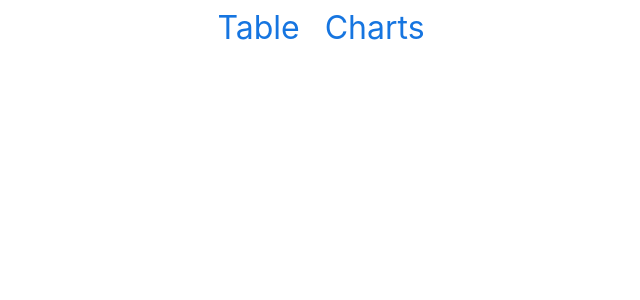
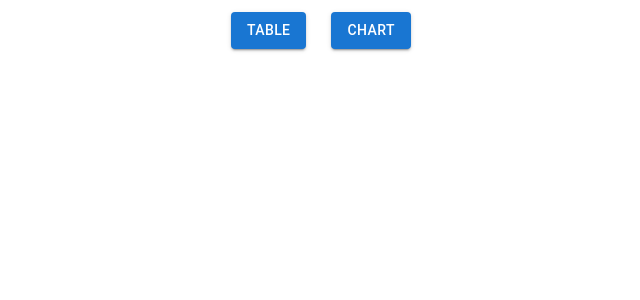
Before and after one commit to austinpapritz/libraries-React-spotlight, a React (Create React App) app: page / in a window 1280 px wide. Shown: the top 300 px of the page, without its empty margins (319-959 px from the left). Built offline with nearby package versions, Linux system fonts and the light colour scheme; the HTML template or start-up script is replaced by a standard one.

Commit message:
added MUI css to table and chart buttons in App

```diff
--- a/src/App.js
+++ b/src/App.js
@@ -3,13 +3,18 @@ import './App.css';
 
 import Charts from './components/Charts/Charts.js';
 import TableComp from './components/TableComp/TableComp.js';
+import Button from '@mui/material/Button';
 
 function App() {
   return (
     <div className="App">
       <nav>
-        <Link to="/table">Table</Link>
-        <Link to="/charts">Charts</Link>
+        <Link to="/table">
+          <Button variant="contained">Table</Button>
+        </Link>
+        <Link to="/charts">
+          <Button variant="contained">Chart</Button>
+        </Link>
       </nav>
       <Switch>
         <Route path="/table">
```
